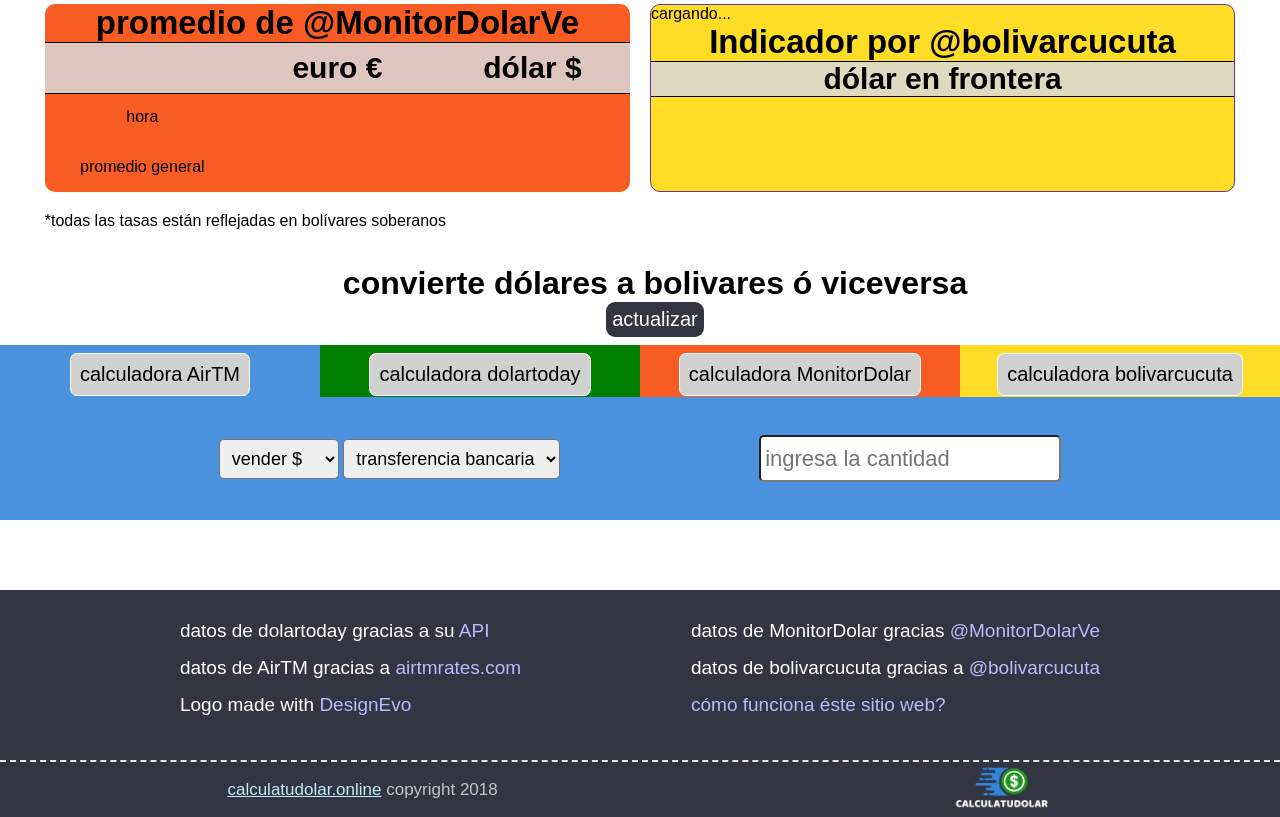
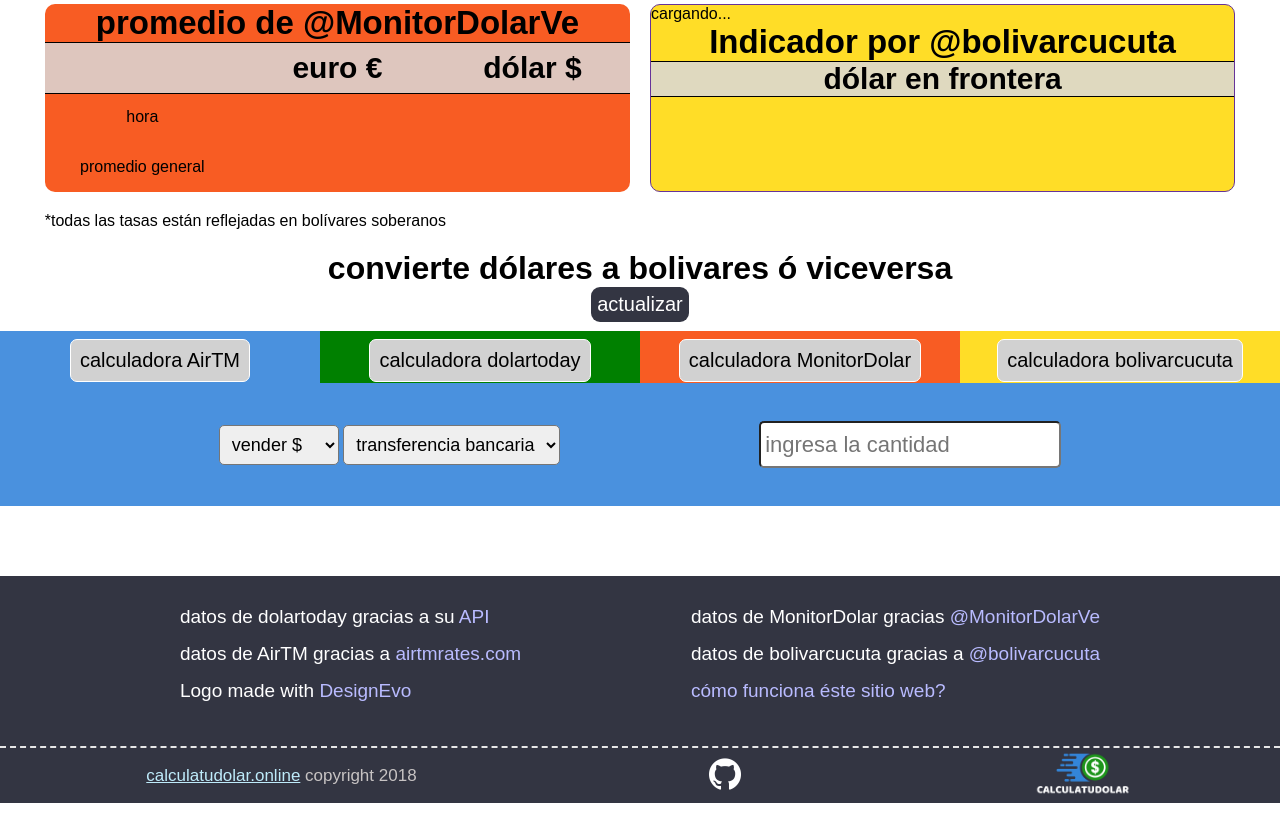
Before and after one commit to coxato/calculatudolar, a Django app: page / in a window 1280 px wide. Shown: the part 568-1385 px from the top of the page. Run offline with Django 3.2, Linux system fonts and the light colour scheme; data that the repository does not hold is empty.

Commit message:
se agrego en favicon.ico

```diff
--- a/calculatudolar/static/css/index.css
+++ b/calculatudolar/static/css/index.css
@@ -210,7 +210,7 @@
 /* ========================== calculadoras ========================= */
 .titulo_calculadora_cont{
     width: 100%;
-    padding: 15px;
+    padding-bottom: 16px;
     display: flex;
     flex-direction: column;
     align-items: center;
@@ -401,6 +401,10 @@
             width: 100%;
         }
 
+        #github_logo{
+            width: 32px;
+            height: 32px;
+        }
 /* =========================== footer ==================================== */
 
 
--- a/calculatudolar/templates/base.html
+++ b/calculatudolar/templates/base.html
@@ -5,6 +5,7 @@
     <meta name="viewport" content="width=device-width, initial-scale=1.0">
     <meta http-equiv="X-UA-Compatible" content="ie=edge">
     {% load static %}
+    <link rel="icon" type="image/png" href="{% static 'img/favicon.ico' %}">
     <link rel="stylesheet" href="{% static 'css/index.css' %}">
     <link rel="stylesheet" href="{% static 'css/about.css' %}">
     {% block title_page %}
--- a/calculatudolar/templates/footer.html
+++ b/calculatudolar/templates/footer.html
@@ -16,8 +16,9 @@
             <div class="copy">
                 <a href="{% url 'welcome' %}">calculatudolar.online</a> copyright 2018
             </div>
+            {% load static %}
+            <a href="https://github.com/carlosEdua/calculatudolar" target="_blank"><img id="github_logo" src="{% static 'img/github.png' %}" alt="calcula-tu-dolar-github"></a>
             <div class="img_footer_logo">
-                    {% load static %}
                     <img id="logo" src="{% static 'img/logo2.png' %}" alt="calcular-dolar-venezuela">
             </div>
         </div>
```
Also changed, not shown: calculatudolar/static/img/favicon.ico (added), calculatudolar/static/img/github.png (added).
